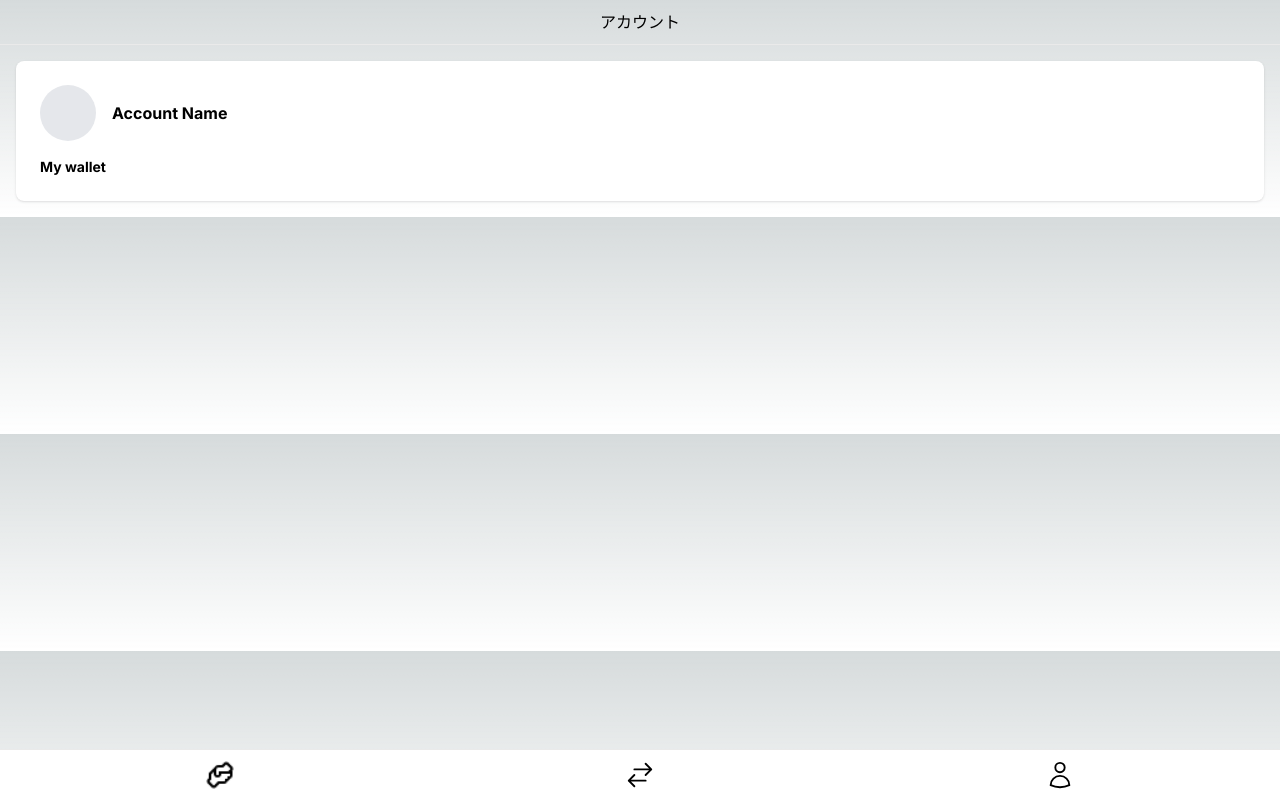
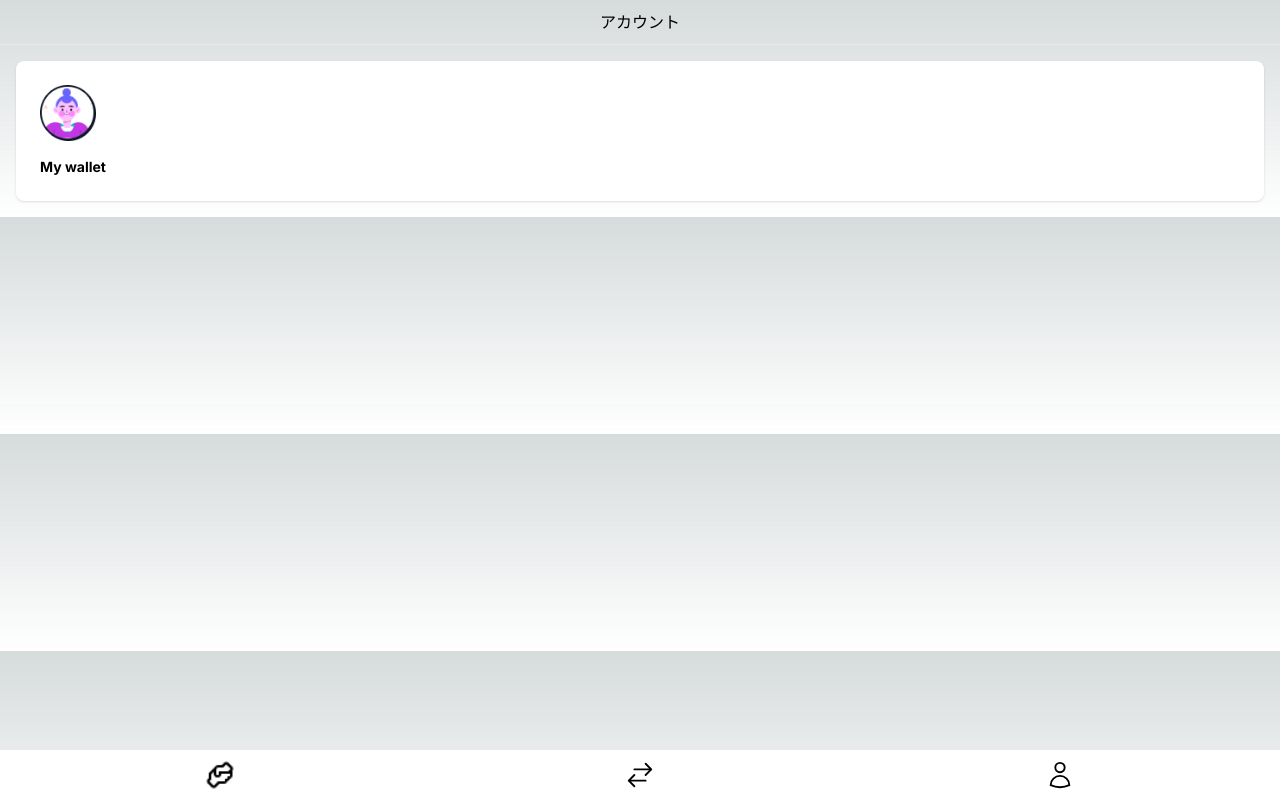
Before and after one commit to ponponnsan/key3_hackathon_drive, a Next.js app in the folder src/app/: page /account in a window 1280 px wide. Built offline with nearby package versions, Linux system fonts and the light colour scheme.

Commit message:
connect to username

```diff
--- a/src/app/app/components/Signup/registerLicense.tsx
+++ b/src/app/app/components/Signup/registerLicense.tsx
@@ -10,9 +10,27 @@ import { createAAWallet } from '../../utils/safe'
 const LicenseNumberInput: React.FC = () => {
   const router = useRouter();
   const [licenseNumber, setLicenseNumber] = useState('');
+  const [username, setUsername] = useState('');
   const [showPopup, setShowPopup] = useState(false);
   const [errorMessage, setErrorMessage] = useState('');
 
+  useEffect(() => {
+    let timer: any;
+
+    if (showPopup) {
+      timer = setTimeout(() => {
+        setShowPopup(false);
+        router.push('/account');
+      }, 1500);
+    }
+
+    // コンポーネントがアンマウントされるときにタイマーをクリアする
+    return () => {
+      if (timer) {
+        clearTimeout(timer);
+      }
+    };
+  }, [showPopup]);
 
 
   const handleSubmit = async (e: React.FormEvent<HTMLFormElement>) => {
@@ -22,31 +40,18 @@ const LicenseNumberInput: React.FC = () => {
       // createAAWallet 関数を呼び出し
       const aaWalletAddress = await createAAWallet(licenseNumber);
       localStorage.setItem("licenseNumber", licenseNumber);
-      // localStorage.setItem("username", username);
+      localStorage.setItem("username", username);
       localStorage.setItem("walletAddress", aaWalletAddress);
       // 処理が成功したら、ポップアップを表示し、アカウントページへ遷移
       setShowPopup(true);
 
-      // router.push('/account');
+
     } else {
       setErrorMessage('Your license number is invalid. Please ensure it is correct.');
       setShowPopup(true);
     }
   };
 
-  useEffect(() => {
-
-    // 1500ミリ秒（1.5秒）後にポップアップを非表示にする
-    const timer = setTimeout(() => {
-      if (showPopup) {
-        setShowPopup(false);
-        router.push('/account');
-      }
-    }, 1500);
-
-    // コンポーネントがアンマウントされるときにタイマーをクリアする
-    return () => clearTimeout(timer);
-  }, [showPopup]);
 
   return (
     <div className="flex flex-col items-center justify-center min-h-screen bg-gray-100">
@@ -54,6 +59,17 @@ const LicenseNumberInput: React.FC = () => {
         <h1 className="text-2xl font-bold text-center mb-4">Signup</h1>
         <form onSubmit={handleSubmit}>
           <div className="mb-4">
+            <label htmlFor="license-number" className="block text-gray-700 text-sm font-bold mb-2">
+              ユーザー名を入力
+            </label>
+            <input
+              type="text"
+              id="username"
+              value={username}
+              onChange={(e) => setUsername(e.target.value)}
+              className="shadow appearance-none border rounded w-full py-2 px-3 text-gray-700 leading-tight focus:outline-none focus:shadow-outline"
+              required
+            />
             <label htmlFor="license-number" className="block text-gray-700 text-sm font-bold mb-2">
               運転免許証番号を入力
             </label>
@@ -68,7 +84,7 @@ const LicenseNumberInput: React.FC = () => {
           </div>
           <ActionButton
             mainText="登録"
-            subText="半角数字で入力"
+            subText=""
           />
         </form>
         {showPopup && <SignupPopup isVisible={showPopup} errorMessage={errorMessage} />}
--- a/src/app/app/components/account/Account.tsx
+++ b/src/app/app/components/account/Account.tsx
@@ -4,15 +4,23 @@ import WalletInfo from './WalletInfo';
 
 const Account: React.FC = () => {
   const [walletAddress, setWalletAddress] = useState("");
-  const aawalletAddress = localStorage.getItem("walletAddress");
-  if (aawalletAddress) {
-    setWalletAddress(aawalletAddress);
-  }
+  const [accountname, setAccountName] = useState("")
+
+  useEffect(() => {
+    // useEffect内でlocalStorageからデータを取得
+    const aawalletAddress = localStorage.getItem("walletAddress");
+    const username = localStorage.getItem("username");
+    if (username && aawalletAddress) {
+      setAccountName(username);
+      setWalletAddress(aawalletAddress);
+    }
+  }, []);
+
   return (
     <div>
       {/* ヘッダーやフッターなどの他のコンポーネントもここに含める */}
       <WalletInfo
-        accountName="Account Name"
+        accountName={accountname}
         walletAddress={walletAddress}
       />
     </div>
--- a/src/app/app/components/account/WalletInfo.tsx
+++ b/src/app/app/components/account/WalletInfo.tsx
@@ -1,5 +1,6 @@
 // components/WalletInfo.tsx
 import React from 'react';
+import Image from 'next/image';
 
 interface WalletInfoProps {
   accountName: string;
@@ -10,7 +11,15 @@ const WalletInfo: React.FC<WalletInfoProps> = ({ accountName, walletAddress }) =
   return (
     <div className="bg-white dark:bg-gray-800 shadow rounded-lg p-6 m-4">
       <div className="flex items-center space-x-4">
-        <div className="rounded-full bg-gray-200 h-14 w-14"></div>
+        <div className="rounded-full bg-gray-200 h-14 w-14">
+          <Image
+            src="/icon.png" // 画像のパスを適宜変更してください
+            alt="アイコン"
+            width={100}
+            height={100}
+            className="rounded-lg"
+          />
+        </div>
         <div className="flex-1">
           <h3 className="font-bold">{accountName}</h3>
         </div>
```
